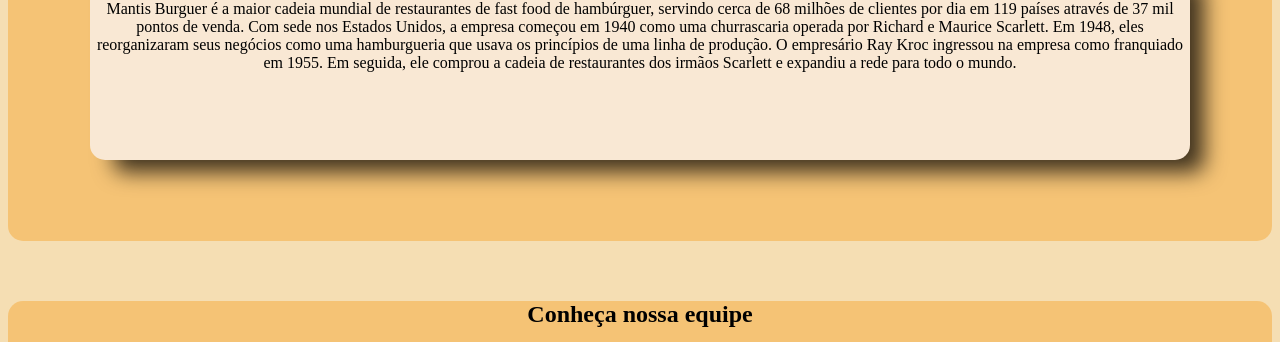
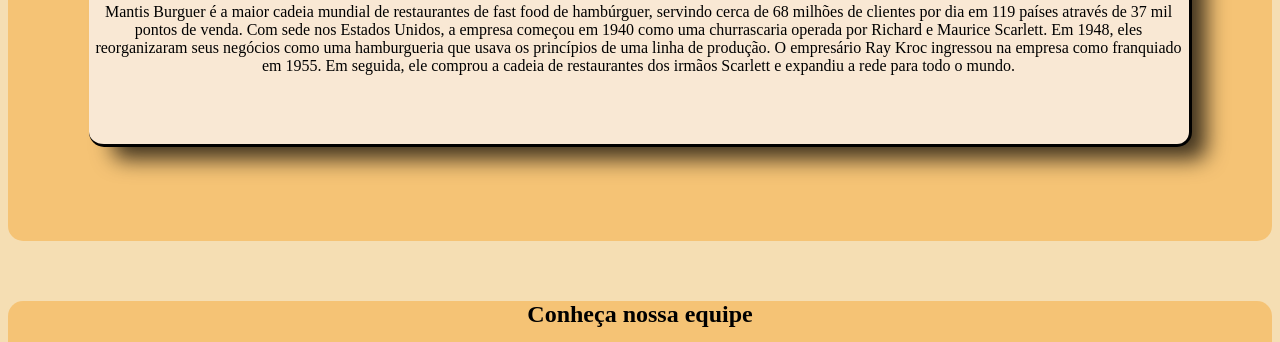
Before and after one commit to ArthBG/mantisburguer, a plain HTML site: page pages/sobrenos.html in a window 1280 px wide. Shown: the part 793-1135 px from the top of the page. Drawn offline with Linux system fonts and the light colour scheme.

Commit message:
sobrenos section

```diff
--- a/assets/css/sobrenos.css
+++ b/assets/css/sobrenos.css
@@ -13,7 +13,6 @@ article {
     background-color: rgba(246, 187, 99, 0.763);
     border-radius: 15px;
     margin-bottom: 30px;
-
 }
 
 #art01{
@@ -39,8 +38,9 @@ section {
     -moz-box-shadow: 19px 17px 21px -5px rgba(0, 0, 0, 0.75);
     box-shadow: 19px 17px 21px -5px rgba(0, 0, 0, 0.75);
     margin-top: 70px;
-
-
+    border:solid;
+    border-left-color:brown ;
+    border-left: 30px;
 }
 #art02{
     margin-top: 60px;
```
